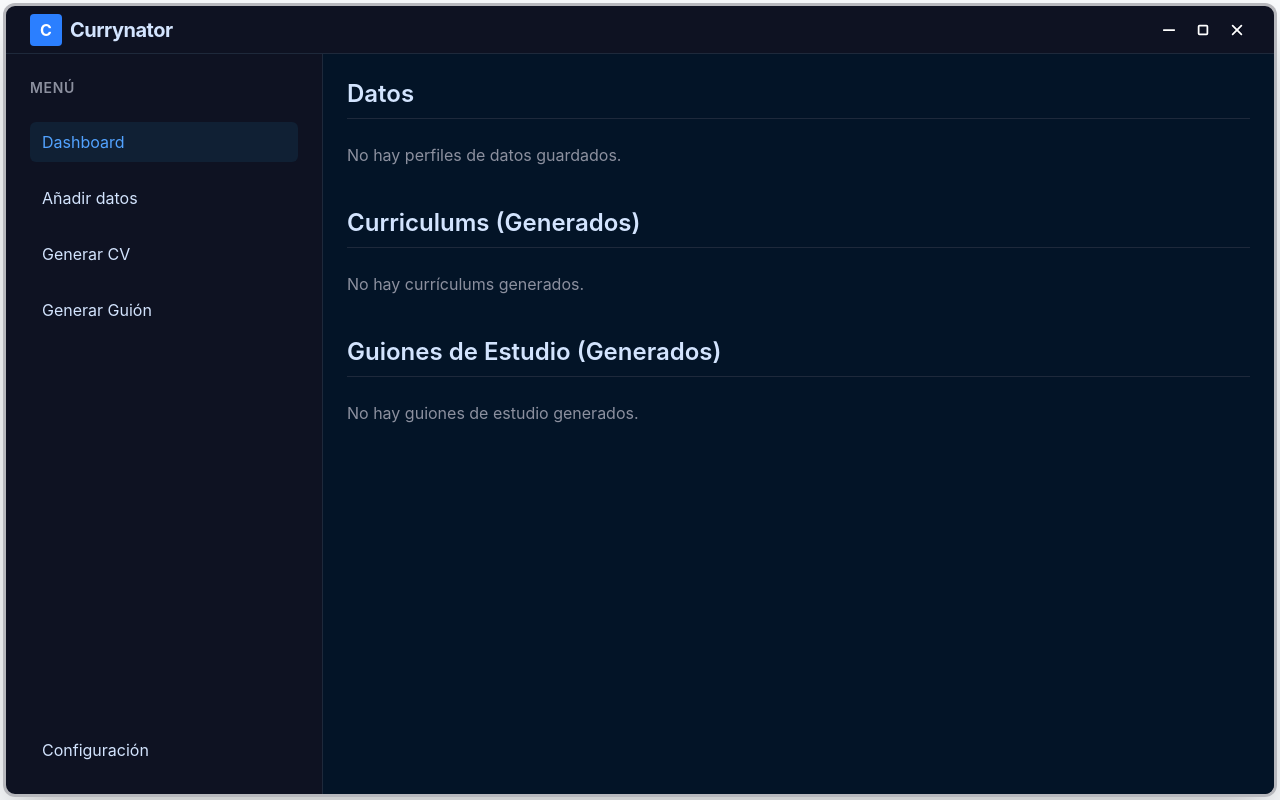
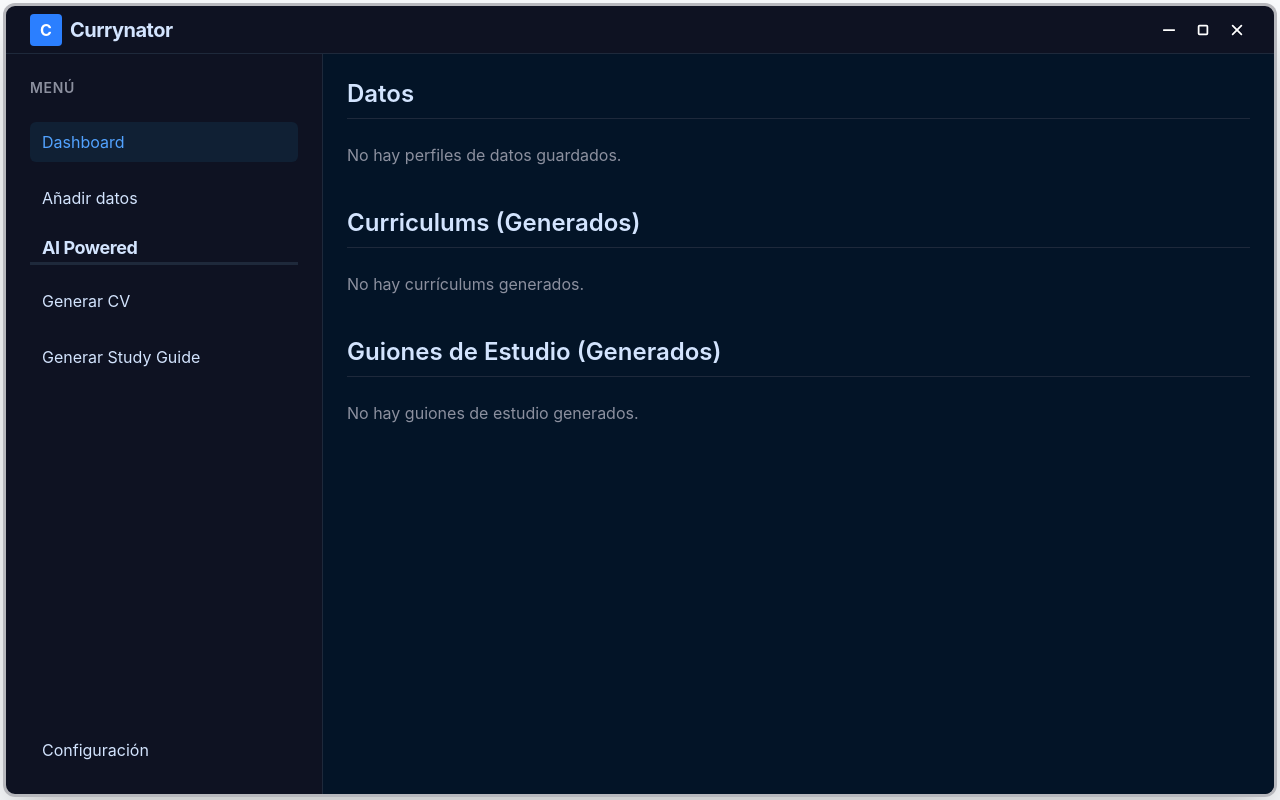
Before and after one commit to MrStegmann/Currynator, a React (Vite) app: page / in a window 1280 px wide. Built offline with nearby package versions, Linux system fonts and the light colour scheme.

Commit message:
Refactor

```diff
--- a/src/components/Layout.tsx
+++ b/src/components/Layout.tsx
@@ -69,6 +69,9 @@ export const Layout = ({ children, currentPage, onNavigate, hasApiKey = true }:
               Añadir datos
             </div>
 
+            <div className="flex items-center gap-2 px-3 border-b-3 border-[#1E293B]">
+              <h2 className="text-lg font-bold tracking-tight">AI Powered</h2>
+            </div>
             <div
               onClick={() => hasApiKey && onNavigate('generate-cv')}
               title={!hasApiKey ? "Debes configurar una API-Key de Gemini para generar currículums." : ""}
@@ -79,10 +82,10 @@ export const Layout = ({ children, currentPage, onNavigate, hasApiKey = true }:
 
             <div
               onClick={() => hasApiKey && onNavigate('generate-guide')}
-              title={!hasApiKey ? "Debes configurar una API-Key de Gemini para generar guiones." : ""}
+              title={!hasApiKey ? "Debes configurar una API-Key de Gemini para generar guías de estudio." : ""}
               className={`px-3 py-2 rounded-md transition-colors ${!hasApiKey ? 'opacity-50 cursor-not-allowed' : 'cursor-pointer hover:bg-[#0b1c30]'} ${currentPage === 'generate-guide' ? 'bg-[#102034] text-blue-400' : ''}`}
             >
-              Generar Guión
+              Generar Study Guide
             </div>
 
             {/* Spacer para empujar el botón al fondo */}
```
